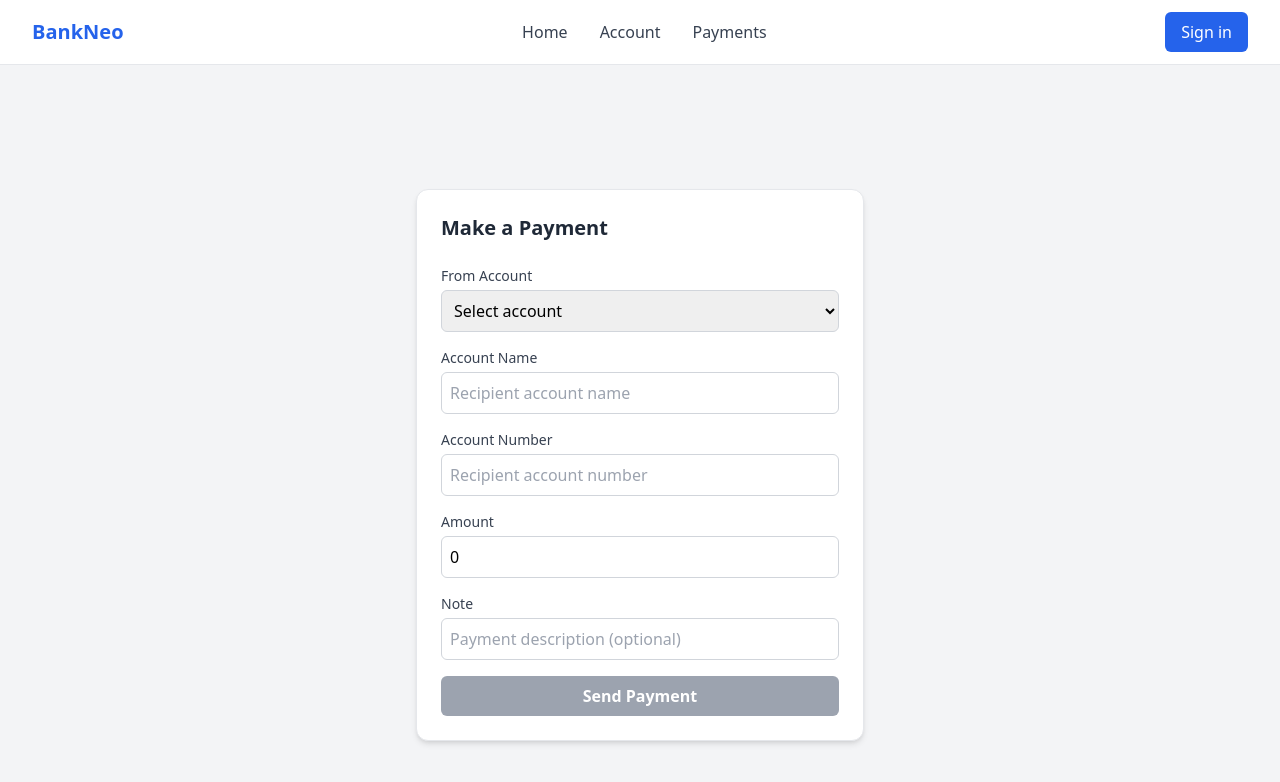
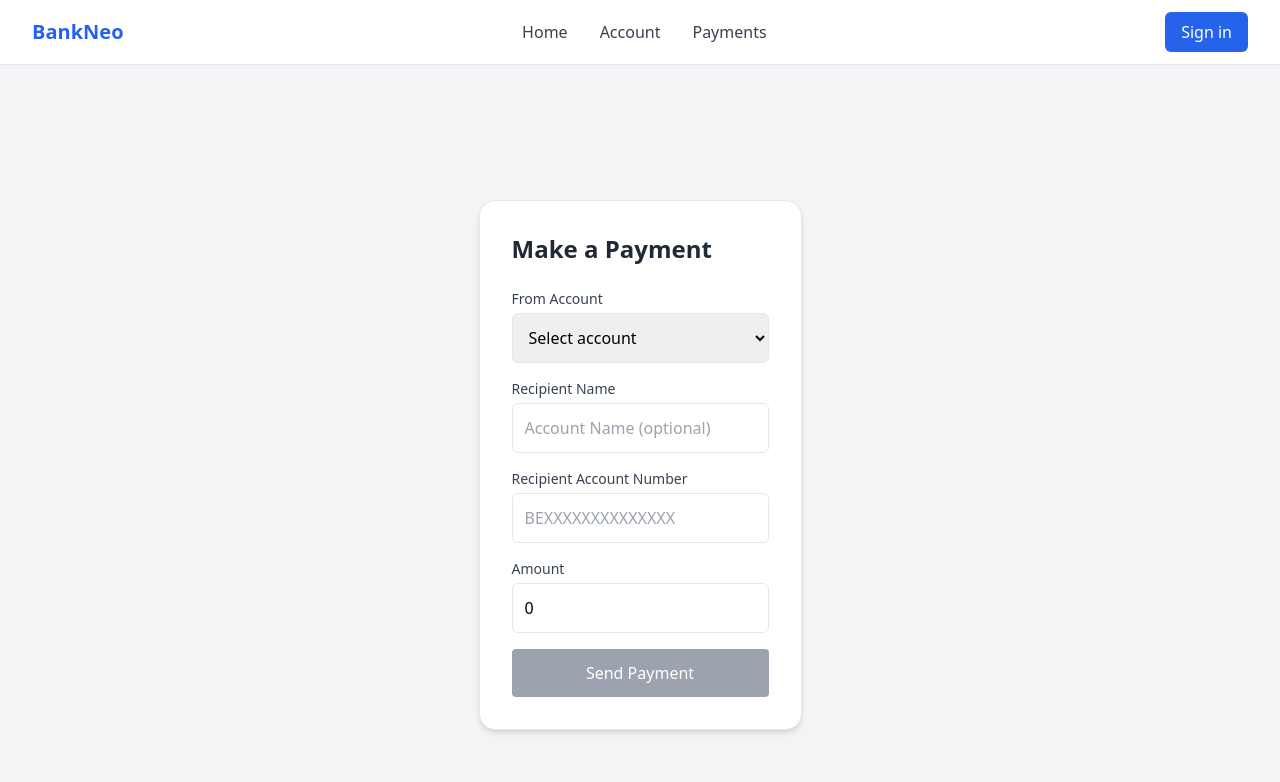
Before and after one commit to Delmel-Anse/Project-Bank-Neo, a Vue app in the folder BankNeo/: page /payments in a window 1280 px wide. Shown: the top 782 px of the page. Built offline with nearby package versions, Linux system fonts and the light colour scheme.

Commit message:
payement function
payement between accounts and going over the amount that you can give will result in not able to make the payment

```diff
--- a/BankNeo/src/components/PaymentCard.vue
+++ b/BankNeo/src/components/PaymentCard.vue
@@ -1,104 +1,84 @@
 <template>
-  <div class="max-w-md w-full bg-white shadow-md rounded-xl p-6 border border-gray-200">
-    <!-- Header -->
-    <h2 class="text-xl font-semibold text-gray-800 mb-6">
+  <div class="flex flex-col items-center">
+    <!-- Account card only shows when selected -->
+    <AccountCard :account="selectedFromAccount" />
+
+    <!-- Payment form -->
+    <div class="w-full max-w-[960px] bg-white shadow-md rounded-2xl p-8 border border-gray-200">
+      <h2 class="text-2xl font-semibold text-gray-800 mb-6">
         Make a Payment
       </h2>
 
-    <!-- From account -->
+      <!-- From Account -->
       <div class="mb-4">
-      <label class="block text-sm font-medium text-gray-700 mb-1">
-        From Account
-      </label>
-
+        <label class="block text-sm font-medium text-gray-700 mb-1">From Account</label>
         <select
             v-model="fromAccountId"
-          class="w-full border border-gray-300 rounded-md p-2 focus:outline-none focus:ring-2 focus:ring-blue-500"
+            class="w-full border rounded-md p-3 focus:ring-2 focus:ring-blue-500"
         >
           <option disabled value="">Select account</option>
-
-        <option
-            v-for="account in accounts"
-            :key="account.id"
-            :value="account.id"
-        >
+          <option v-for="account in accounts" :key="account.id" :value="account.id">
             {{ formatAccountLabel(account) }}
           </option>
         </select>
       </div>
 
-    <!-- Recipient name -->
+      <!-- Recipient Name -->
       <div class="mb-4">
-      <label class="block text-sm font-medium text-gray-700 mb-1">
-        Account Name
-      </label>
+        <label class="block text-sm font-medium text-gray-700 mb-1">Recipient Name</label>
         <input
             v-model="recipientName"
             type="text"
-          placeholder="Recipient account name"
-          class="w-full border border-gray-300 rounded-md p-2 focus:outline-none focus:ring-2 focus:ring-blue-500"
+            class="w-full border rounded-md p-3"
+            placeholder="Account Name (optional)"
         />
       </div>
 
-    <!-- Recipient account number -->
+      <!-- Recipient Account Number -->
       <div class="mb-4">
-      <label class="block text-sm font-medium text-gray-700 mb-1">
-        Account Number
-      </label>
+        <label class="block text-sm font-medium text-gray-700 mb-1">Recipient Account Number</label>
         <input
             v-model="recipientAccount"
             type="text"
-          placeholder="Recipient account number"
-          class="w-full border border-gray-300 rounded-md p-2 focus:outline-none focus:ring-2 focus:ring-blue-500"
+            class="w-full border rounded-md p-3"
+            placeholder="BEXXXXXXXXXXXXXX"
         />
+        <p v-if="recipientAccount && !recipientExists" class="text-sm text-red-600 mt-1">
+          Account number does not exist
+        </p>
       </div>
 
       <!-- Amount -->
       <div class="mb-4">
-      <label class="block text-sm font-medium text-gray-700 mb-1">
-        Amount
-      </label>
+        <label class="block text-sm font-medium text-gray-700 mb-1">Amount</label>
         <input
             v-model.number="amount"
             type="number"
-          min="0"
+            min="1"
+            class="w-full border rounded-md p-3"
             placeholder="0.00"
-          class="w-full border border-gray-300 rounded-md p-2 focus:outline-none focus:ring-2 focus:ring-blue-500"
         />
       </div>
 
-    <!-- Note -->
-    <div class="mb-4">
-      <label class="block text-sm font-medium text-gray-700 mb-1">
-        Note
-      </label>
-      <input
-          v-model="note"
-          type="text"
-          placeholder="Payment description (optional)"
-          class="w-full border border-gray-300 rounded-md p-2 focus:outline-none focus:ring-2 focus:ring-blue-500"
-      />
-    </div>
-
-    <!-- Balance info -->
-    <p
-        v-if="selectedFromAccount"
-        class="text-sm text-gray-500 mb-4"
-    >
-      Available balance:
-      <span class="font-medium">
-        € {{ selectedFromAccount.balance.toFixed(2) }}
-      </span>
+      <!-- Available Balance -->
+      <p v-if="selectedFromAccount" class="text-sm text-gray-500 mb-4">
+        Available balance: <strong>€ {{ selectedFromAccount.balance.toFixed(2) }}</strong>
       </p>
 
-    <!-- Submit -->
+      <!-- Error message -->
+      <p v-if="errorMessage" class="text-sm text-red-600 mb-4">
+        {{ errorMessage }}
+      </p>
+
+      <!-- Submit button -->
       <button
           :disabled="!canSubmit"
-        class="w-full bg-blue-600 disabled:bg-gray-400 text-white font-semibold py-2 px-4 rounded-md hover:bg-blue-700 transition"
           @click="submitPayment"
+          class="w-full bg-blue-600 disabled:bg-gray-400 text-white py-3 rounded hover:bg-blue-700 transition"
       >
         Send Payment
       </button>
+    </div>
   </div>
 </template>
 
@@ -106,60 +86,69 @@
 import { ref, computed } from 'vue'
 import { storeToRefs } from 'pinia'
 import { useBankStore } from '../routes/bank'
+import AccountCard from './AccountCard.vue'
 
+// Pinia store
 const bankStore = useBankStore()
 const { accounts } = storeToRefs(bankStore)
 
 // Form state
-const fromAccountId = ref('')
-const recipientName = ref('')
-const recipientAccount = ref('')
-const amount = ref(0)
-const note = ref('')
+const fromAccountId = ref<string>('')
+const recipientName = ref<string>('')
+const recipientAccount = ref<string>('')
+const amount = ref<number>(0)
+const errorMessage = ref<string>('')
 
-// Selected account
+// Selected source account
 const selectedFromAccount = computed(() =>
     accounts.value.find(acc => acc.id === fromAccountId.value)
 )
 
-// Button validation
+// Recipient exists (check by card number)
+const recipientExists = computed(() =>
+    accounts.value.some(acc => acc.cardNummer === recipientAccount.value)
+)
+
+// Validation for submit
 const canSubmit = computed(() => {
-  return (
-      selectedFromAccount.value !== undefined &&
-      amount.value > 0 &&
-      amount.value <= (selectedFromAccount.value?.balance ?? 0) &&
-      recipientName.value.trim().length > 0 &&
-      recipientAccount.value.trim().length > 0
-  )
+  if (!selectedFromAccount.value) return false
+  if (amount.value <= 0) return false
+  if (amount.value > selectedFromAccount.value.balance) return false
+  if (!recipientExists.value) return false
+  if (recipientAccount.value === selectedFromAccount.value.cardNummer) return false
+  return true
 })
 
-// Label formatter
-function formatAccountLabel(account: {
-  ownerName: string
-  type: string
-}) {
-  const typeLabel =
-      account.type === 'zichtrekening'
-          ? 'Zichtrekening'
-          : 'Spaarrekening'
-
-  return `${account.ownerName} – ${typeLabel}`
+// Format dropdown labels
+function formatAccountLabel(account: { ownerName: string; type: string }) {
+  return `${account.ownerName} – ${account.type === 'zichtrekening' ? 'Zichtrekening' : 'Spaarrekening'}`
 }
 
-// Submit handler (logic later)
+// Submit payment
 function submitPayment() {
-  if (!canSubmit.value || !selectedFromAccount.value) return
+  errorMessage.value = ''
 
-  console.log('Payment submitted:', {
-    from: selectedFromAccount.value,
-    toName: recipientName.value,
-    toAccount: recipientAccount.value,
-    amount: amount.value,
-    note: note.value,
-  })
+  if (!canSubmit.value) {
+    errorMessage.value = 'Please fill in all fields correctly'
+    return
+  }
+
+  const recipient = accounts.value.find(acc => acc.cardNummer === recipientAccount.value)
+  if (!recipient) {
+    errorMessage.value = 'Recipient account number does not exist'
+    return
+  }
+
+  bankStore.transfer(
+      fromAccountId.value,
+      recipient.id,
+      amount.value,
+      recipientName.value
+  )
 
   // Reset form
   amount.value = 0
-  note.value = ''
+  recipientName.value = ''
+  recipientAccount.value = ''
 }
 </script>
--- a/BankNeo/src/routes/bank.ts
+++ b/BankNeo/src/routes/bank.ts
@@ -1,28 +1,95 @@
 import { defineStore } from 'pinia'
-import { ref } from 'vue'
+import { ref, watch } from 'vue'
 
 export interface Account {
     id: string
     ownerName: string
-    accountNummer:string
-    type:'zichtrekening' | 'spaarrekening'
+    type: 'zichtrekening' | 'spaarrekening'
+    cardNummer: string
     balance: number
 }
 
+export interface Transaction {
+    type: 'transfer'
+    from: string
+    to: string
+    amount: number
+    date: string
+    recipientName?: string // optional
+}
+
+const STORAGE_KEY = 'bank-state'
+
 export const useBankStore = defineStore('bank', () => {
-    const accounts = ref<Account[]>([
-        { id: 'Acc-001', ownerName: 'Anse Delmel',accountNummer:'BE3298746516874',type:"zichtrekening", balance: 1000 },
-        { id: 'ACC-002', ownerName: 'Anse Delmel',accountNummer:'BE4426385467416',type:"spaarrekening", balance: 250 },
-    ])
+    const stored = localStorage.getItem(STORAGE_KEY)
 
-    function deposit(accountId: string, amount: number) {
-        const account = accounts.value.find(a => a.id === accountId)
-        if (!account || amount <= 0) return
-        account.balance += amount
+    const accounts = ref<Account[]>(
+        stored
+            ? JSON.parse(stored).accounts
+            : [
+                {
+                    id: 'ACC-001',
+                    ownerName: 'John Doe',
+                    type: 'zichtrekening',
+                    cardNummer: 'BE3268549646846',
+                    balance: 1000,
+                },
+                {
+                    id: 'ACC-002',
+                    ownerName: 'John Doe',
+                    type: 'spaarrekening',
+                    cardNummer: 'BE4436554654632',
+                    balance: 250,
+                },
+            ]
+    )
+
+    const transactions = ref<Transaction[]>(
+        stored ? JSON.parse(stored).transactions : []
+    )
+
+    // Persist state automatically
+    watch(
+        () => ({ accounts: accounts.value, transactions: transactions.value }),
+        (state) => {
+            localStorage.setItem(STORAGE_KEY, JSON.stringify(state))
+        },
+        { deep: true }
+    )
+
+    function transfer(
+        fromId: string,
+        toId: string,
+        amount: number,
+        recipientName?: string // make optional
+    ) {
+        if (amount <= 0) throw new Error('Amount must be greater than zero')
+
+        const from = accounts.value.find((a) => a.id === fromId)
+        const to = accounts.value.find((a) => a.id === toId)
+
+        if (!from || !to) throw new Error('Account does not exist')
+        if (from.id === to.id) throw new Error('Cannot transfer to same account')
+        if (from.balance < amount) throw new Error('Insufficient balance')
+
+        from.balance -= amount
+        to.balance += amount
+
+        transactions.value.unshift({
+            type: 'transfer',
+            from: from.id,
+            to: to.id,
+            amount,
+            date: new Date().toISOString(),
+            recipientName, // optional for notes only
+        })
+
+        transactions.value = transactions.value.slice(0, 10)
     }
 
     return {
         accounts,
-        deposit,
+        transactions,
+        transfer,
     }
 })
```
Also changed, not shown: BankNeo/src/components/AccountCard.vue (+20 -23 lines). Lines whose indentation alone changed are shown as unchanged.
